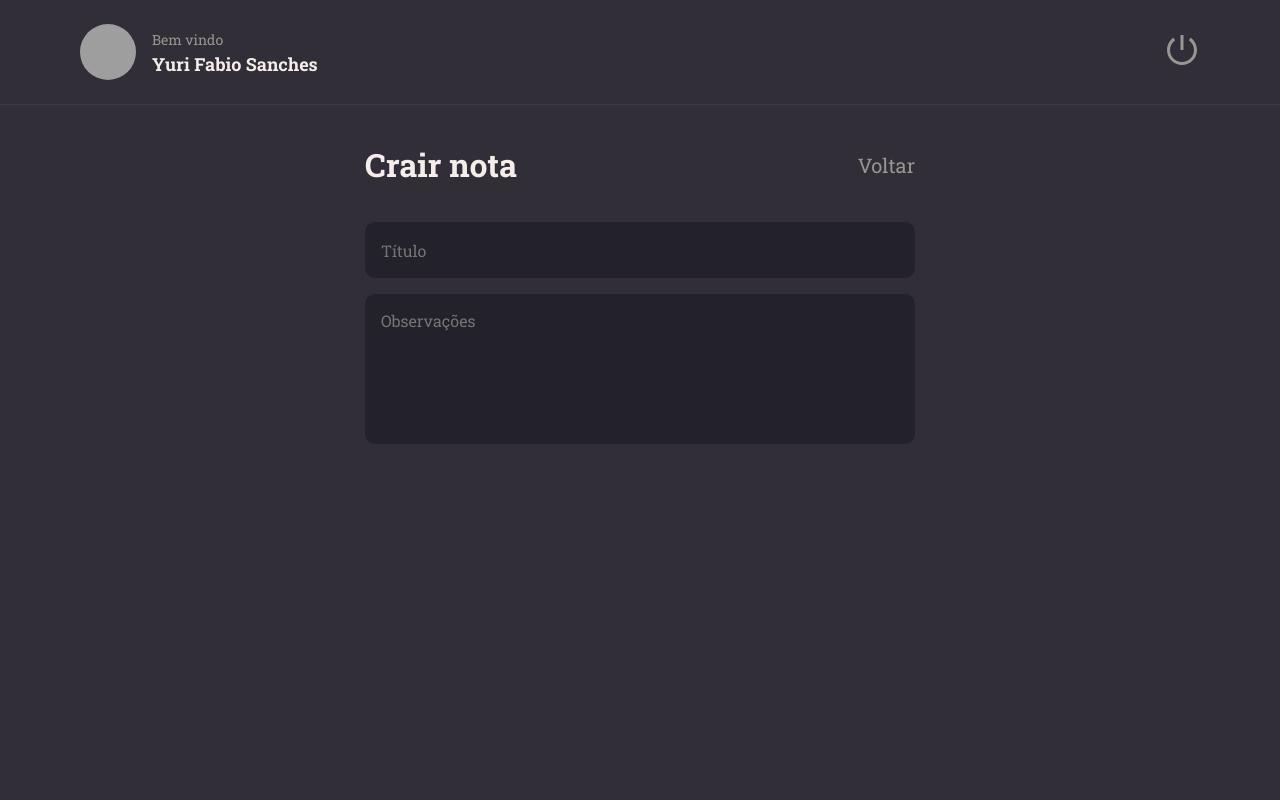
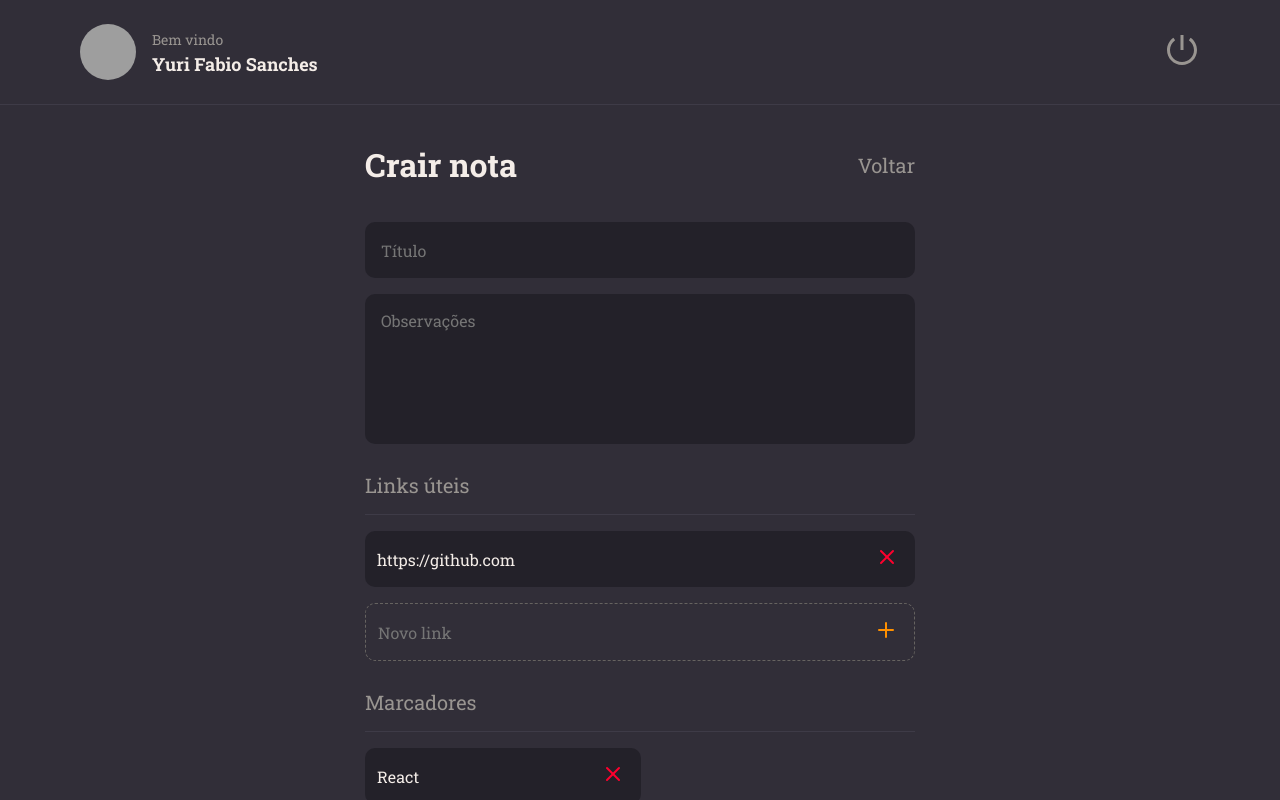
Before and after one commit to YuriFabioSanches/rocket-notes, a React (Vite) app: page / in a window 1280 px wide. Built offline with nearby package versions, Linux system fonts and the light colour scheme; grey boxes are pictures that could not be loaded.

Commit message:
note item created and new note page finished

```diff
--- /dev/null
+++ b/src/components/NoteItem/index.jsx
@@ -0,0 +1,22 @@
+import { FiPlus, FiX } from "react-icons/fi"
+import PropTypes from 'prop-types'
+
+import { Container } from "./styles"
+
+export function NoteItem({ isNew = false, value, onClick, ...rest }) {
+  NoteItem.propTypes = {
+    isNew: PropTypes.bool,
+    value: PropTypes.string,
+    onClick: PropTypes.func,
+  }
+
+  return(
+    <Container $isnew={isNew.toString()} >
+      <input type="text" value={value} readOnly={!isNew} {...rest} />
+
+      <button  type="button" onClick={onClick} className={isNew ? "button-add" : "button-delete"}>
+        {isNew ? <FiPlus /> : <FiX /> }
+      </button>
+    </Container>
+  );
+}
--- /dev/null
+++ b/src/components/NoteItem/styles.js
@@ -0,0 +1,41 @@
+import styled from "styled-components";
+
+export const Container = styled.div`
+  display: flex;
+  align-items: center;
+
+  background: ${({ theme, $isnew }) => $isnew === "true" ? "transparent" : theme.COLORS.BACKGROUND_900};
+  color: ${({ theme }) => theme.COLORS.GRAY_300};
+  border: ${({ theme, $isnew }) => $isnew === "true" ? `.1rem dashed ${theme.COLORS.GRAY_300}` : "none"};
+  border-radius: 1rem;
+  padding-right: 1.6rem;
+
+  > input {
+    height: 5.6rem;
+    width: 100%;
+    padding: 1.2rem;
+    color: ${({ theme }) => theme.COLORS.WHITE};
+    background: transparent;
+    border: none;
+    &:placeholder {
+      color: ${({ theme }) => theme.COLORS.GRAY_300};
+    }
+  }
+
+  > button {
+    border: none;
+    background: none;
+
+    svg {
+      font-size: 2.4rem;
+    }
+  }
+
+  .button-delete{
+    color: ${({ theme }) => theme.COLORS.RED}
+  }
+
+  .button-add{
+    color: ${({ theme }) => theme.COLORS.ORANGE}
+  }
+`;
--- a/src/pages/NewNote/index.jsx
+++ b/src/pages/NewNote/index.jsx
@@ -1,6 +1,9 @@
 import { Header } from "../../components/Header"
 import { Input } from "../../components/Input"
 import { Textarea } from "../../components/Textarea"
+import { Section } from "../../components/Section"
+import { NoteItem } from "../../components/NoteItem"
+import { Button } from "../../components/Button"
 
 import { Container, Form, NoteInfo } from "./styles"
 
@@ -21,6 +24,26 @@ export function NewNote() {
             <Textarea placeholder="Observações" />
           </NoteInfo>
 
+          <Section title="Links úteis">
+            <NoteItem value="https://github.com" />
+            <NoteItem isNew placeholder="Novo link" />
+          </Section>
+
+          <Section title="Marcadores">
+            <div className="tags">
+              <NoteItem value="React" />
+              <NoteItem isNew placeholder="Novo marcador" />
+              <NoteItem value="React" />
+              <NoteItem isNew placeholder="Novo marcador" />
+              <NoteItem value="React" />
+              <NoteItem isNew placeholder="Novo marcador" />
+              <NoteItem value="React" />
+              <NoteItem isNew placeholder="Novo marcador" />
+            </div>
+          </Section>
+
+          <Button title="Salvar" />
+
         </Form>
       </main>
     </Container>
--- a/src/pages/NewNote/styles.js
+++ b/src/pages/NewNote/styles.js
@@ -8,6 +8,21 @@ export const Container = styled.div`
   grid-template-areas:
   "header"
   "content";
+
+  > main {
+    grid-area: content;
+    overflow-y: auto;
+  }
+
+  .tags {
+    display: flex;
+    justify-content: space-between;
+    flex-wrap: wrap;
+
+    div {
+      margin-bottom: .8rem;
+    }
+  }
 `;
 
 export const Form = styled.form`
```
